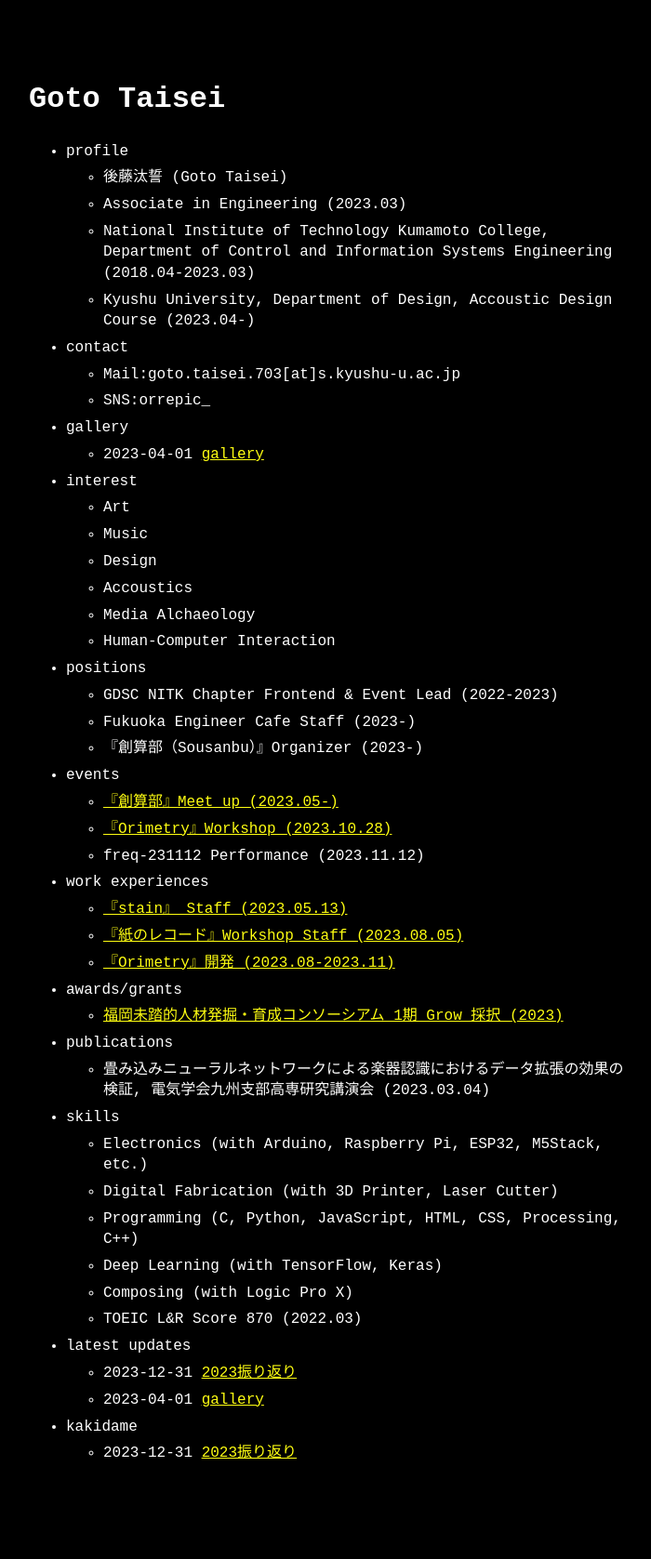
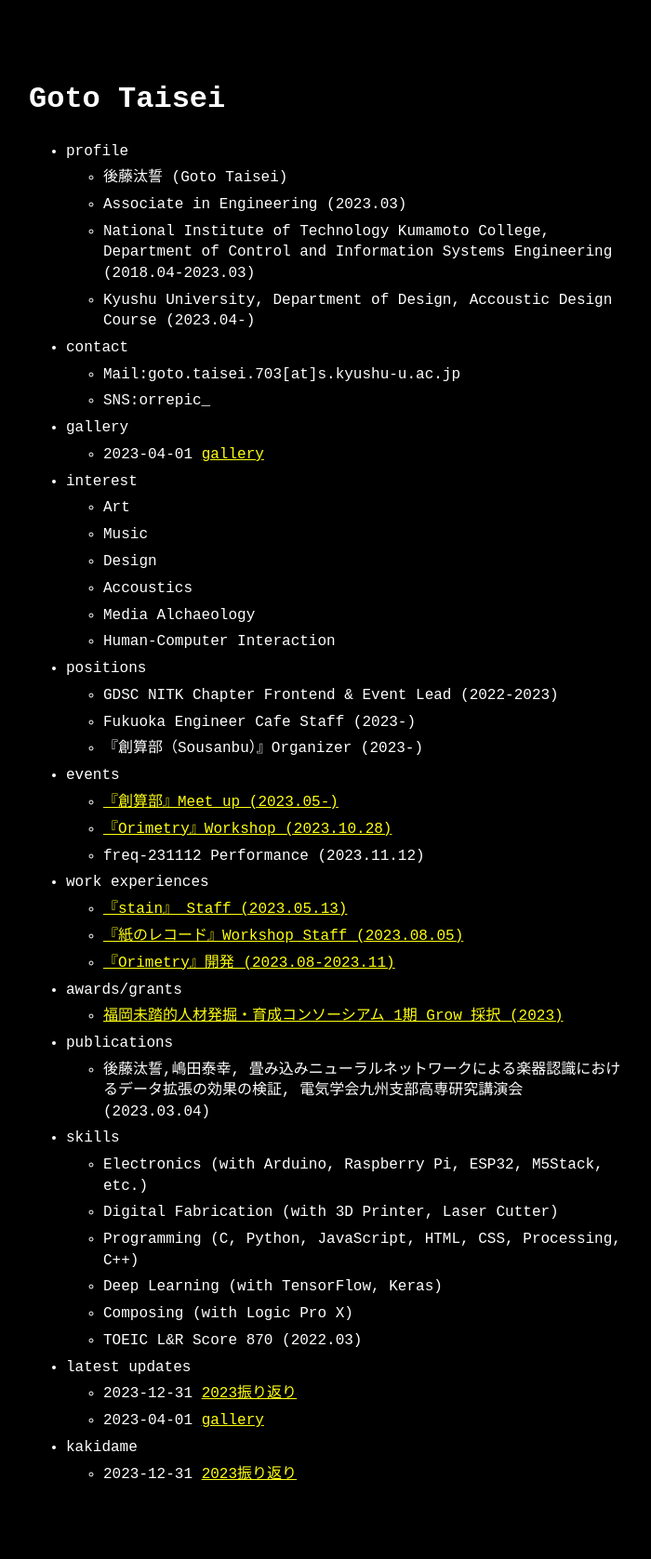
Before and after one commit to orrepic/orrepic.github.io, a Jekyll site: the page built from index.md, in a window 1280 px wide. Shown: the whole page at 93% size, without its empty margins (289-989 px from the left). Built offline with Jekyll 4.4.1, drawn with Linux system fonts in a browser that asks for light colours; before the commit the page ends 1655 px from its top, so only the background shows below that.

Commit message:
add space

```diff
--- a/_data/menu.yml
+++ b/_data/menu.yml
@@ -61,7 +61,7 @@ entries:
 
   - title: publications
     entries:
-      - title: 畳み込みニューラルネットワークによる楽器認識におけるデータ拡張の効果の検証, 電気学会九州支部高専研究講演会 (2023.03.04)
+      - title: 後藤汰誓,嶋田泰幸, 畳み込みニューラルネットワークによる楽器認識におけるデータ拡張の効果の検証, 電気学会九州支部高専研究講演会 (2023.03.04)
 
   - title: skills
     entries:
@@ -71,7 +71,6 @@ entries:
       - title: Deep Learning (with TensorFlow, Keras)
       - title: Composing (with Logic Pro X)
       - title: TOEIC L&R Score 870 (2022.03)
-
 
   - title: latest updates
     post_list:
```
Also changed, not shown: 2 other files.
